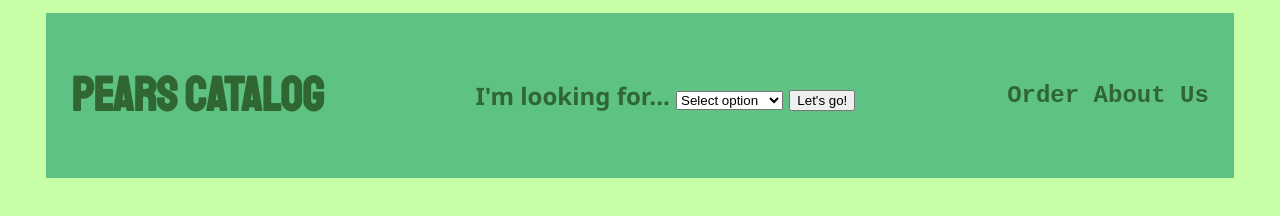
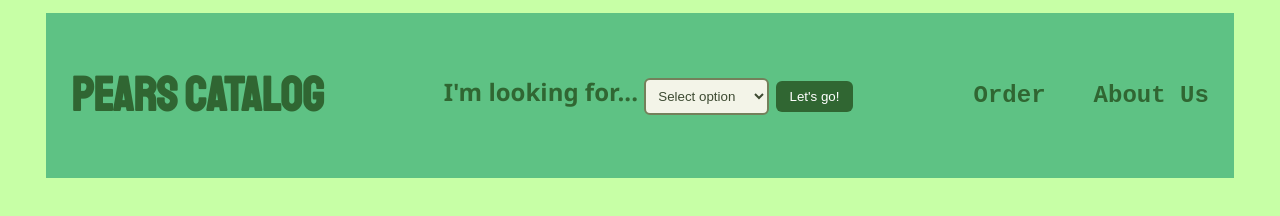
Before and after one commit to cyntaxd/HC---catalogue, a plain HTML site: page index.html in a window 1280 px wide. Drawn offline with Linux system fonts and the light colour scheme.

Commit message:
changed navcenter colors and cursor changes. navbar links to contact and about page now aren't blue and yucky and have cool underlining when hovering over them

```diff
--- a/style.css
+++ b/style.css
@@ -29,8 +29,44 @@ a {
     font-weight: bold;
 }
 
+#navcenter select {
+    padding: 8px;
+    border: 2px solid #74805b;
+    border-radius: 6px;
+    background-color: #f3f4e8;
+    color: #3d4a32;
+}
+
+#navcenter select:hover {
+    cursor: pointer;
+}
+
+#navcenter select option {
+    background-color: #687a4e;
+    color: #fff;
+}
+
+#navcenter button {
+    padding: 8px 14px;
+    border: none;
+    border-radius: 6px;
+    background-color: rgb(48, 102, 50);
+    color: white;
+    cursor: pointer;
+}
+
+#navcenter button:hover {
+    background-color: rgb(35 78 38);
+}
+
 #navright {
+    display: flex;
+    gap: 3rem;
     font-family: 'Courier New', Courier, monospace;
     font-size: 150%;
     font-weight: bold;
 }
+
+#navright a:hover {
+    text-decoration: underline;
+}
```
